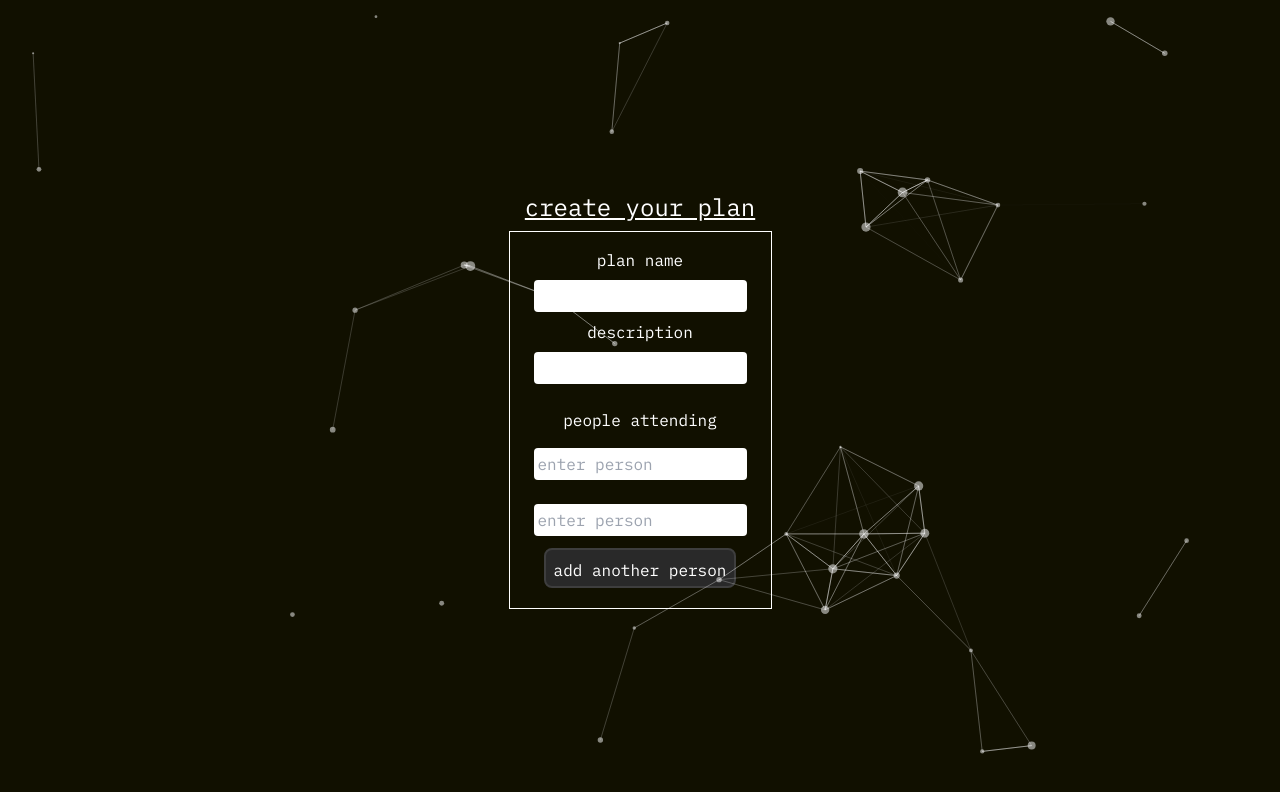
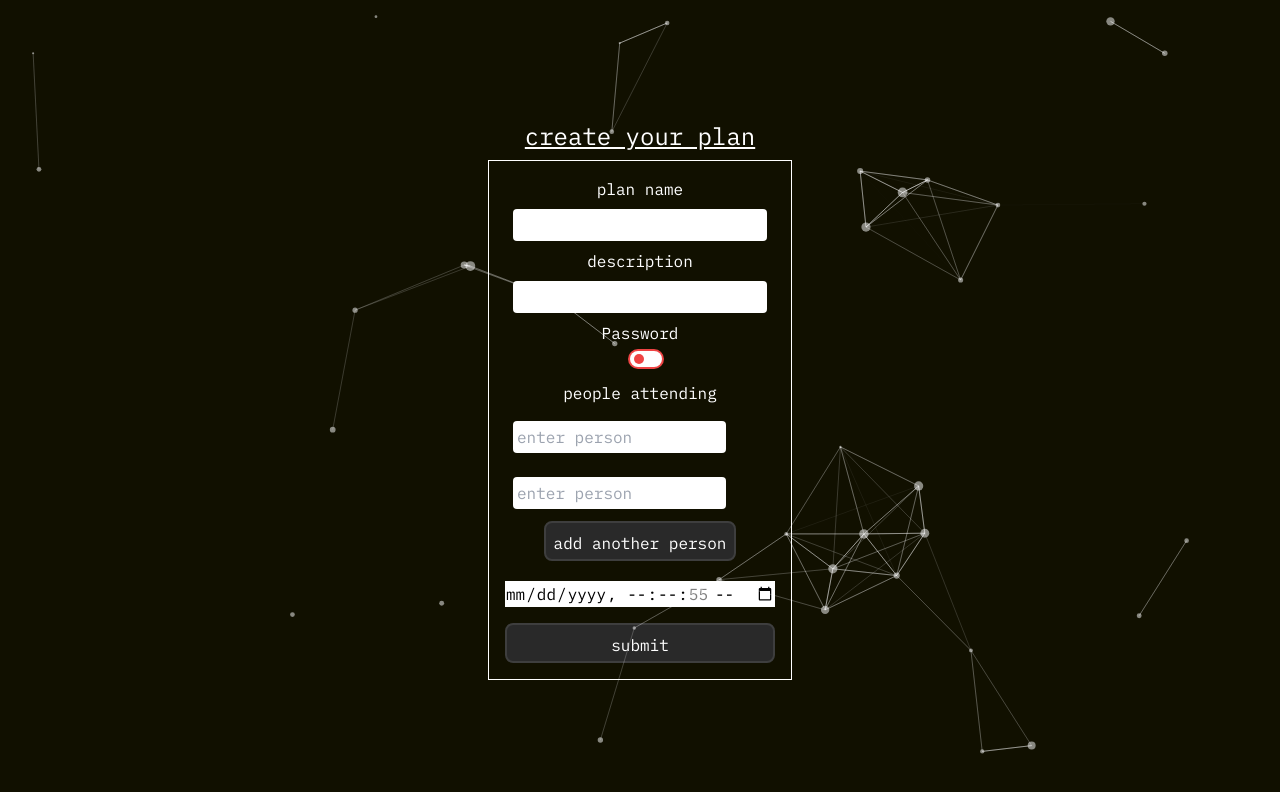
Before and after one commit to pranavkoirala/bailout, a React (Vite) app in the folder client/: page /create in a window 1280 px wide. Shown: the top 792 px of the page. Built offline with nearby package versions, Linux system fonts and the light colour scheme.

Commit message:
Finish front end

```diff
--- a/client/src/pages/Create/Create.jsx
+++ b/client/src/pages/Create/Create.jsx
@@ -4,6 +4,15 @@ import PropTypes from "prop-types";
 
 const Create = ({}) => {
   const [people, setPeople] = useState(["", ""]);
+  const [planName, setPlanName] = useState("");
+  const [description, setDescription] = useState("");
+  const [password, setPassword] = useState("");
+  const [date, setDate] = useState("");
+  const [showPassword, setShowPassword] = useState(false);
+
+  const handleSubmit = () => {
+    console.log(people, planName, description, password, date);
+  };
 
   const addPersonInput = () => {
     setPeople([...people, ""]);
@@ -19,16 +28,47 @@ const Create = ({}) => {
       <h1 className="text-2xl underline">create your plan</h1>
       <div className="plan-form border border-white mt-2 h-fit p-4 flex flex-col">
         plan name
-        <input type="text" id="name" className="m-2 p-1 rounded" />
+        <input
+          type="text"
+          id="name"
+          className="m-2 p-1 rounded text-black"
+          onChange={(e) => setPlanName(e.target.value)}
+        />
         description
-        <input type="text" id="description" className="m-2 p-1 rounded" />
-        <div className="mt-4 people-wrapper">
+        <input
+          type="text"
+          id="description"
+          className="m-2 p-1 rounded text-black"
+          onChange={(e) => setDescription(e.target.value)}
+        />
+        <div className="password-wrapper flex flex-col justify-center">
+          Password
+          <div className="p-button-wrapper mt-[3.5px] ml-3">
+            <label className="relative inline-flex items-center cursor-pointer">
+              <input
+                type="checkbox"
+                className="sr-only peer show-pass"
+                value=""
+                onChange={() => setShowPassword(!showPassword)}
+              />
+              <div className="group peer bg-white rounded-full duration-300 w-8 h-4 ring-2 ring-red-500 after:duration-300 after:bg-red-500 peer-checked:after:bg-green-500 peer-checked:ring-green-500 after:rounded-full after:absolute after:h-2.5 after:w-2.5 after:top-[3px] after:left-1 after:flex after:justify-center after:items-center peer-checked:after:translate-x-[14px] peer-hover:after:scale-95"></div>
+            </label>
+          </div>
+          <input
+            hidden={!showPassword}
+            type="password"
+            id="password"
+            className="m-2 p-1 rounded relative text-black"
+            onChange={(e) => setPassword(e.target.value)}
+          />
+        </div>
+        <div className="mt-2 people-wrapper">
           <label className="block text-white">people attending</label>
           {people.map((person, index) => (
             <div key={index} className="flex items-center mt-2">
               <input
                 type="text"
-                className="m-2 p-1 rounded text-white"
+                className="m-2 p-1 rounded text-black"
                 value={person}
                 onChange={(e) => {
                   const newPeople = [...people];
@@ -58,6 +98,18 @@ const Create = ({}) => {
             add another person
           </button>
         </div>
+        <input
+          type="datetime-local"
+          className="text-black w-fit mt-4"
+          min={new Date().toISOString().split(".")[0]}
+          onChange={(e) => setDate(e.target.value)}
+        />
+        <button
+          className="h-10 w-50 p-2 mt-4 bg-[#292929] border-2 border-[#3e3e3e] rounded-lg text-white text-base hover:border-[#fff] cursor-pointer transition"
+          onClick={handleSubmit}
+        >
+          submit
+        </button>
       </div>
     </div>
   );
```
